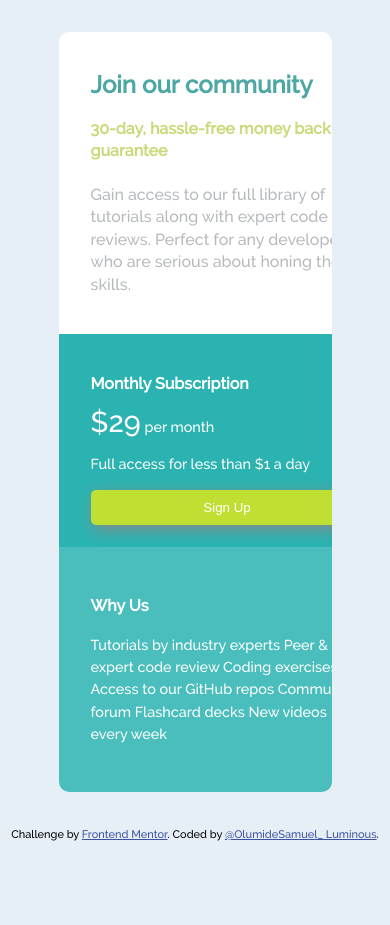
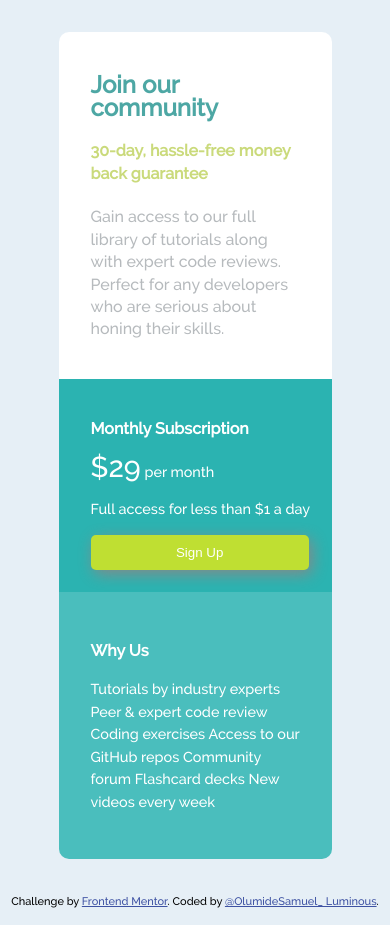
Before and after one commit to LuminousIT/Lumi-Frontendmentors, a plain HTML site: page single-price-grid/index.html in a window 390 px wide. Before the commit the page ends 857 px from the top, so only its background shows below. Drawn offline with Linux system fonts and the light colour scheme.

Commit message:
single-grid responsive fix

```diff
--- a/single-price-grid/css/style.css
+++ b/single-price-grid/css/style.css
@@ -23,9 +23,10 @@ body {
 }
 
 .hero {
+    max-width: 100%;
     padding: 1.4em 2em;
     background-color: white;
-    width: 100%;
+
 }
 
 .hero h2 {
@@ -41,7 +42,7 @@ body {
 
 #second-row {
     display:flex;
-    max-width: 100%;
+    width: 100%;
     justify-content: space-evenly;
     color: white;
     flex-direction: row;
@@ -70,7 +71,7 @@ button {
     background-color: #BFDF32;
     color: white;
     border: 0px;
-    width: 100%;
+    width: 80%;
     border-radius: 5px;
     box-shadow: 3px 4px 15px #888888;
 }
@@ -78,11 +79,19 @@ button {
 .right-section {
     background-color: #4ABEBD;
     padding: 2em;
-    width: 100%;
+    max-width: 100%;
 }
 
 @media screen and (max-width: 600px) {
     #second-row {
         flex-direction: column;
     }
+
+    .left-section {
+        background-color: #2BB3B1;
+        padding: 1.4em 2em;
+        max-width: 100%;
+        align-items: center;
+    }
+
 }
```
